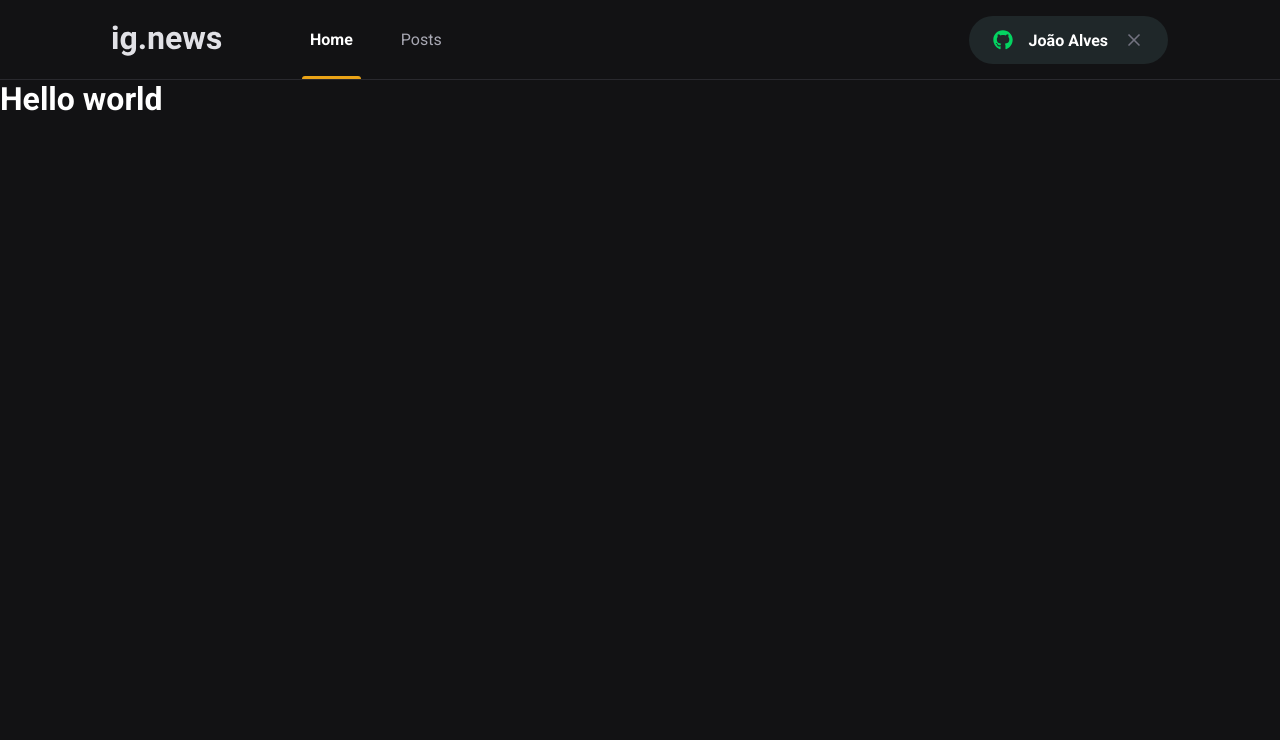
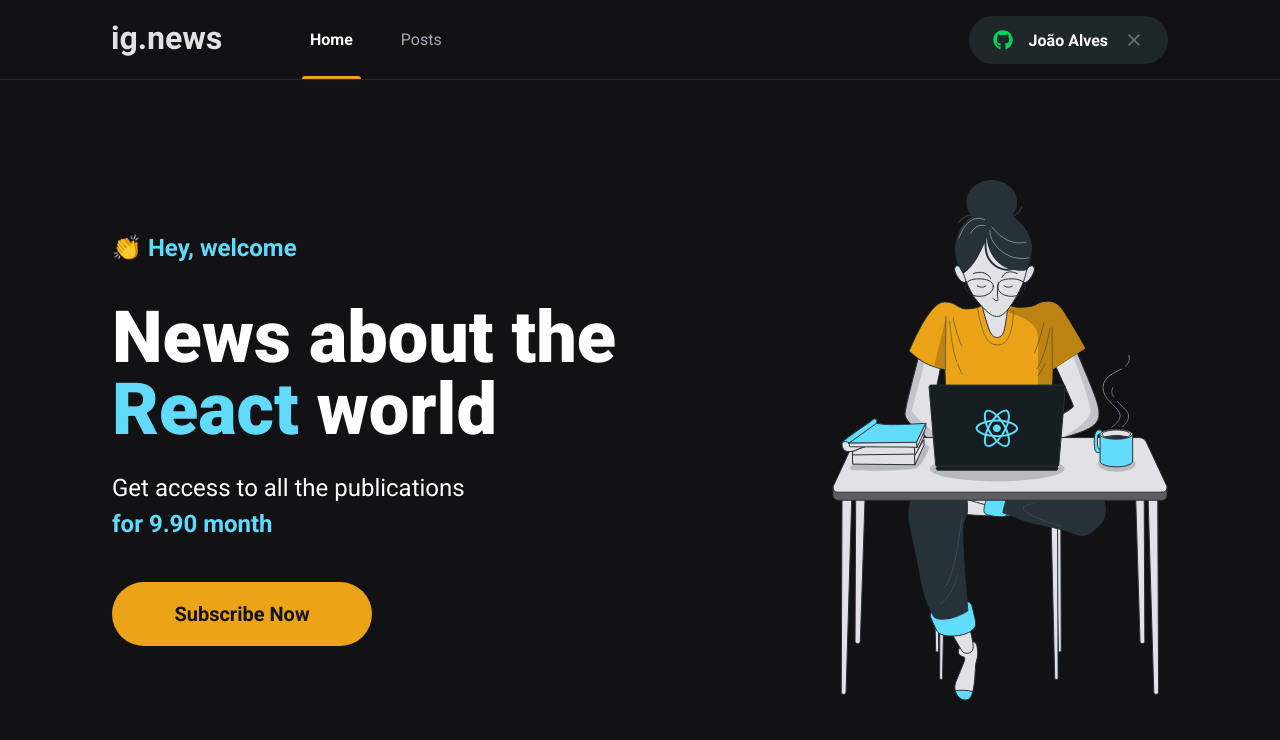
Before and after one commit to joaoalvescs/ignite, a Next.js app in the folder reactjs/ignews/: page / in a window 1280 px wide. Shown: the top 740 px of the page. Built offline with nearby package versions, Linux system fonts and the light colour scheme.

Commit message:
Configurando Stripe

```diff
--- /dev/null
+++ b/reactjs/ignews/src/components/SubscribeButton/index.tsx
@@ -0,0 +1,12 @@
+import styles from './styles.module.scss'
+
+export function SubscribeButton() {
+    return (
+        <button
+            type="button"
+            className={styles.subscribeButton}
+        >
+            Subscribe Now
+        </button>
+    )
+}
--- /dev/null
+++ b/reactjs/ignews/src/components/SubscribeButton/styles.module.scss
@@ -0,0 +1,20 @@
+.subscribeButton {
+    width: 260px;
+    height: 4rem;
+    border: 0;
+    border-radius: 2rem;
+    background: var(--yellow-500);
+    color: var(--gray-900);
+    font-size: 1.25rem;
+    font-weight: bold;
+
+    display: flex;
+    align-items: center;
+    justify-content: center;
+
+    transition: filter 0.2s;
+
+    &:hover {
+        filter: brightness(0.8);
+    }
+}
--- /dev/null
+++ b/reactjs/ignews/src/pages/home.module.scss
@@ -0,0 +1,45 @@
+.contentContainer {
+    max-width: 1120px;
+    margin: 0 auto;
+    padding: 0 2rem;
+    height: calc(100vh - 5rem);
+
+    display: flex;
+    align-items: center;
+    justify-content: space-between;
+}
+
+.hero {
+    max-width: 600px;
+
+    > span {
+        font-size: 1.5rem;
+        font-weight: bold;
+    }
+
+    h1 {
+        font-size: 4.5rem;
+        line-height: 4.5rem;
+        font-weight: 900;
+        margin-top: 2.5rem;
+    }
+
+    span {
+        color: var(--cyan-500);
+    }
+
+    p {
+        font-size: 1.5rem;
+        line-height: 2.25rem;
+        margin-top: 1.5rem;
+
+        span {
+            color: var(--cyan-500);
+            font-weight: bold;
+        }
+    }
+
+    button {
+        margin-top: 2.5rem;
+    }
+}
--- a/reactjs/ignews/src/pages/index.tsx
+++ b/reactjs/ignews/src/pages/index.tsx
@@ -1,14 +1,28 @@
 import Head from 'next/head'
+
+import { SubscribeButton } from '../components/SubscribeButton'
+
+import styles from './home.module.scss'
 
 export default function Home() {
   return (
     <>
       <Head>
-          <title> Início | ig.news</title>
+          <title> Home | ig.news</title>
       </Head>
-      <h1>
-        Hello <span>world</span>
-      </h1>
+
+      <main className={styles.contentContainer}>
+        <section className={styles.hero}>
+          <span>👏 Hey, welcome </span>
+          <h1>News about the <span> React </span> world</h1>
+          <p>
+            Get access to all the publications <br />
+            <span>for 9.90 month</span>
+          </p>
+          <SubscribeButton />
+        </section>
+        <img src="/images/avatar.svg" alt="Girl coding" />
+      </main>
     </>
   )
 }
```
Also changed, not shown: 1 other file (tests, documents, lock files or other folders).
